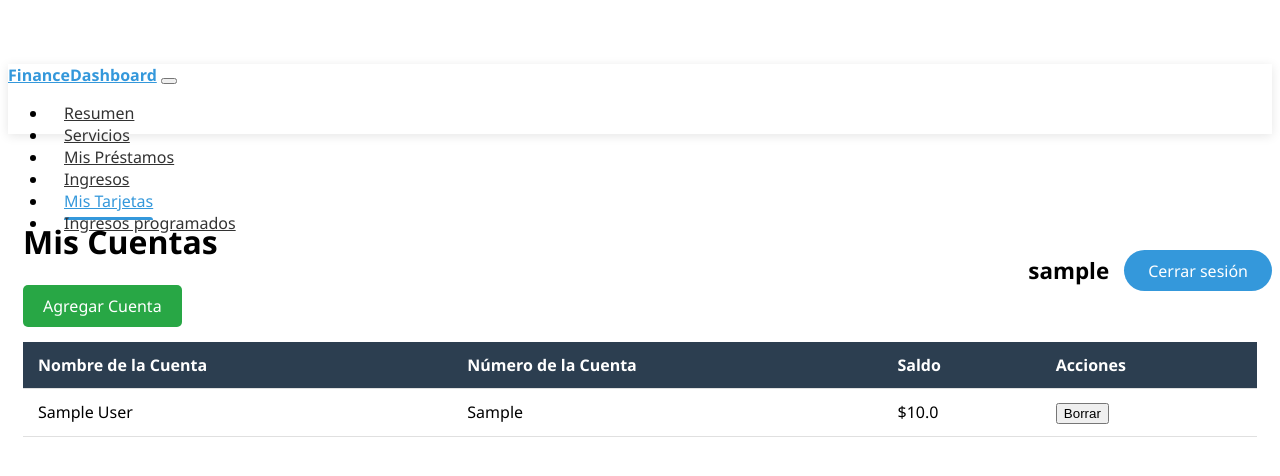
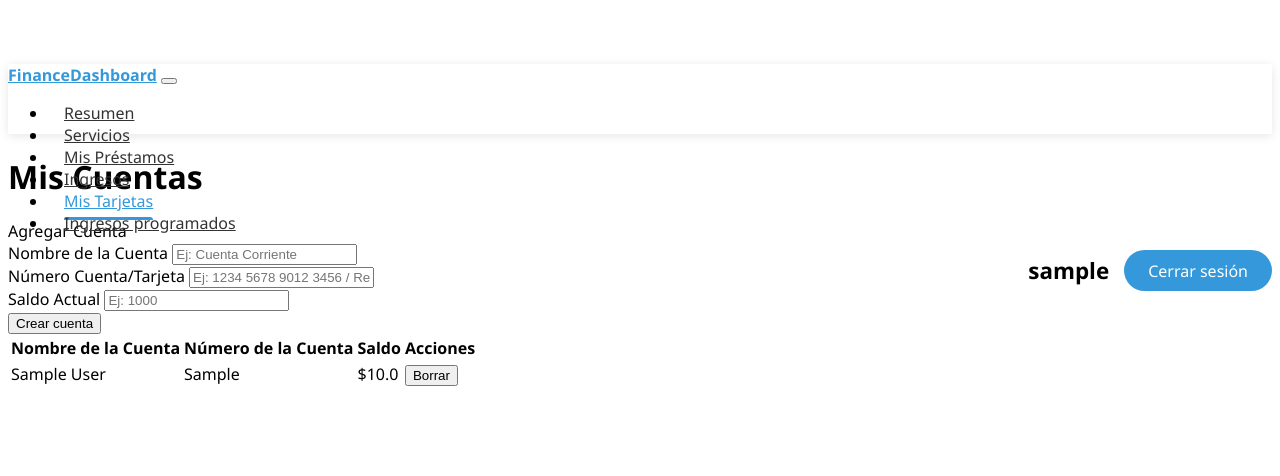
Before and after one commit to N45h0/finance-dashboard-4, a Flask app: page /vercuentas in a window 1280 px wide. Shown: the top 476 px of the page. Run offline with Flask 3, Linux system fonts and the light colour scheme; a user stored in the database is signed in; tables that the repository leaves empty hold one stand-in row (values such as "Sample post").

Commit message:
Prueba Eliminando estilos en paginas

```diff
--- a/app/templates/auth/vercuentas.html
+++ b/app/templates/auth/vercuentas.html
@@ -4,103 +4,6 @@
 
 {% block head %}
 <meta name="csrf-token" content="{{ csrf_token }}">
-<style>
-    .accounts-section {
-        padding: 15px;
-        margin-top: 50px;
-    }
-    .table-responsive {
-        width: 100%;
-        overflow-x: auto;
-        -webkit-overflow-scrolling: touch;
-    }
-    .account-table {
-        width: 100%;
-        min-width: 800px;
-        border-collapse: separate;
-        border-spacing: 0;
-    }
-    .account-table thead {
-        background-color: #2c3e50;
-        color: white;
-    }
-    .account-table th, .account-table td {
-        padding: 12px 15px;
-        text-align: left;
-        border-bottom: 1px solid #e0e0e0;
-    }
-    .add-account-btn {
-        display: inline-block;
-        background-color: #28a745;
-        color: white;
-        padding: 10px 20px;
-        border-radius: 5px;
-        text-decoration: none;
-        margin-bottom: 15px;
-        transition: background-color 0.3s ease;
-        cursor: pointer;
-    }
-    .add-account-btn:hover {
-        background-color: #218838;
-    }
-    .delete-account-btn {
-        background-color: #dc3545;
-        color: white;
-        padding: 5px 10px;
-        border: none;
-        border-radius: 4px;
-        cursor: pointer;
-    }
-    .delete-account-btn:hover {
-        background-color: #c82333;
-    }
-    .form-container {
-        display: none;
-        margin-top: 20px;
-        padding: 20px;
-        border: 1px solid #ddd;
-        border-radius: 8px;
-        background-color: #f9f9f9;
-    }
-    .form-group {
-        margin-bottom: 15px;
-    }
-    .form-group label {
-        display: block;
-        margin-bottom: 5px;
-        font-weight: bold;
-    }
-    .form-group input {
-        width: 100%;
-        padding: 10px;
-        border: 1px solid #ddd;
-        border-radius: 4px;
-    }
-    .form-group button {
-        background-color: #28a745;
-        color: white;
-        padding: 10px 20px;
-        border: none;
-        border-radius: 4px;
-        cursor: pointer;
-        transition: background-color 0.3s ease;
-    }
-    .form-group button:hover {
-        background-color: #218838;
-    }
-    @media screen and (max-width: 480px) {
-        .add-account-btn {
-            width: 100%;
-            text-align: center;
-        }
-        .account-table td:before {
-            font-size: 0.8em;
-        }
-        .account-table td {
-            font-size: 0.9em;
-        }
-    }
-</style>
 {% endblock %}
 
 {% block content %}
--- a/app/templates/auth/veringresos.html
+++ b/app/templates/auth/veringresos.html
@@ -4,7 +4,6 @@
 
 {% block head %}
 <meta name="csrf-token" content="{{ csrf_token }}">
-<link rel="stylesheet" href="{{url_for('static',filename='auth/css/viewincomes.css')}}">
 {% endblock %}
 
 {% block content %}
--- a/app/templates/auth/verpagosprestamos.html
+++ b/app/templates/auth/verpagosprestamos.html
@@ -4,7 +4,6 @@
 
 {% block head %}
 <meta name="csrf-token" content="{{ csrf_token }}">
-<link rel="stylesheet" href="{{url_for('static',filename='auth/css/viewloans.css')}}">
 {% endblock %}
 
 {% block content %}
--- a/app/templates/auth/verpagosservicios.html
+++ b/app/templates/auth/verpagosservicios.html
@@ -4,7 +4,6 @@
 
 {% block head %}
 <meta name="csrf-token" content="{{ csrf_token }}">
-<link rel="stylesheet" href="{{url_for('static',filename='auth/css/viewservices.css')}}">
 {% endblock %}
 
 {% block content %}
--- a/app/templates/auth/verprestamos.html
+++ b/app/templates/auth/verprestamos.html
@@ -11,7 +11,6 @@
 
 {% block head %}
 <meta name="csrf-token" content="{{ csrf_token }}">
-<link rel="stylesheet" href="{{url_for('static',filename='auth/css/viewloans.css')}}">
 {% endblock %}
 
 {% block content %}
--- a/app/templates/auth/verservicios.html
+++ b/app/templates/auth/verservicios.html
@@ -4,7 +4,6 @@
 
 {% block head %}
 <meta name="csrf-token" content="{{ csrf_token }}">
-<link rel="stylesheet" href="{{url_for('static',filename='auth/css/viewservices.css')}}">
 {% endblock %}
 
 {% block content %}
```
Also changed, not shown: app/templates/auth/veringresosprogramados.html (+9 -4 lines).
